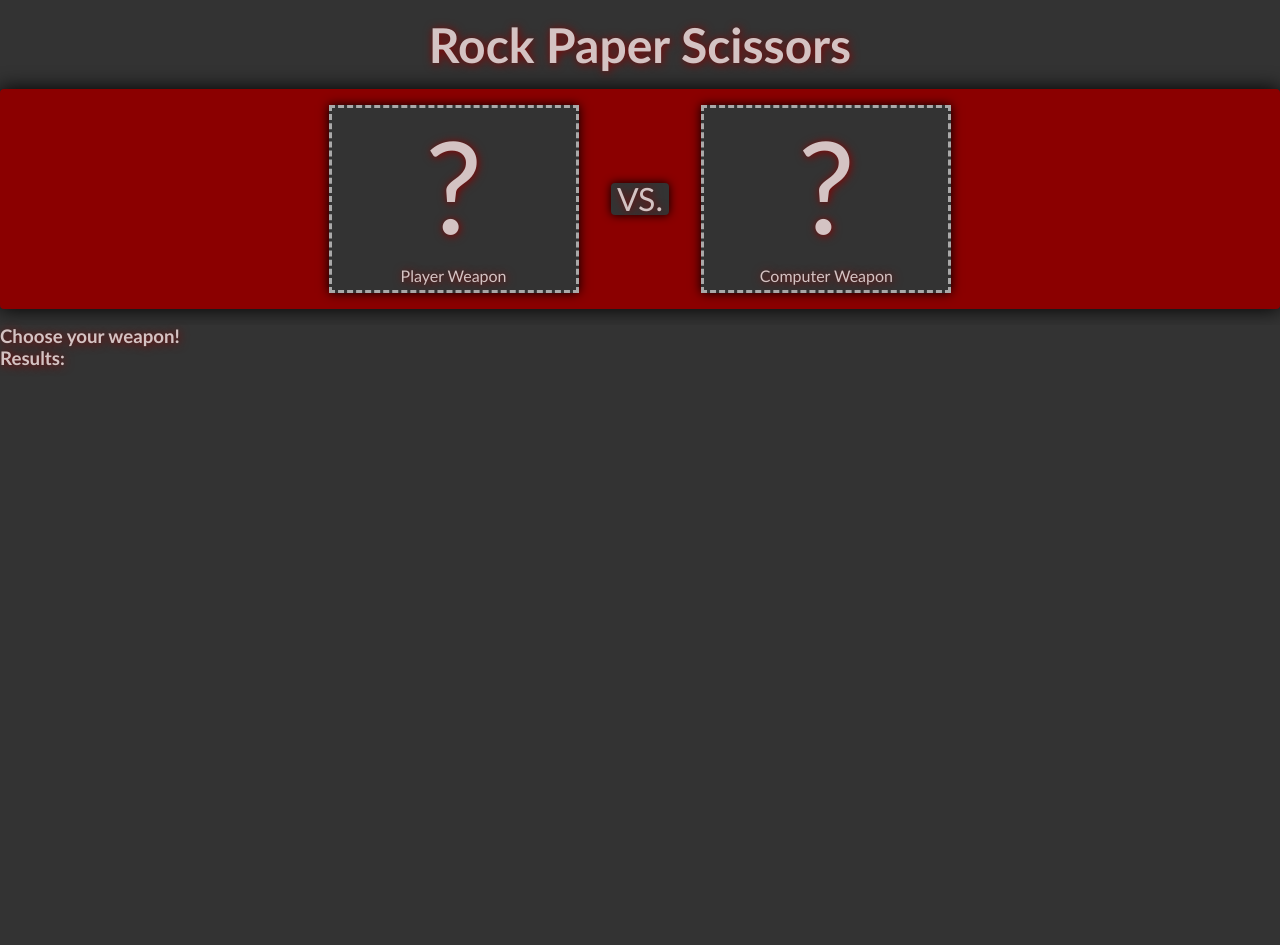
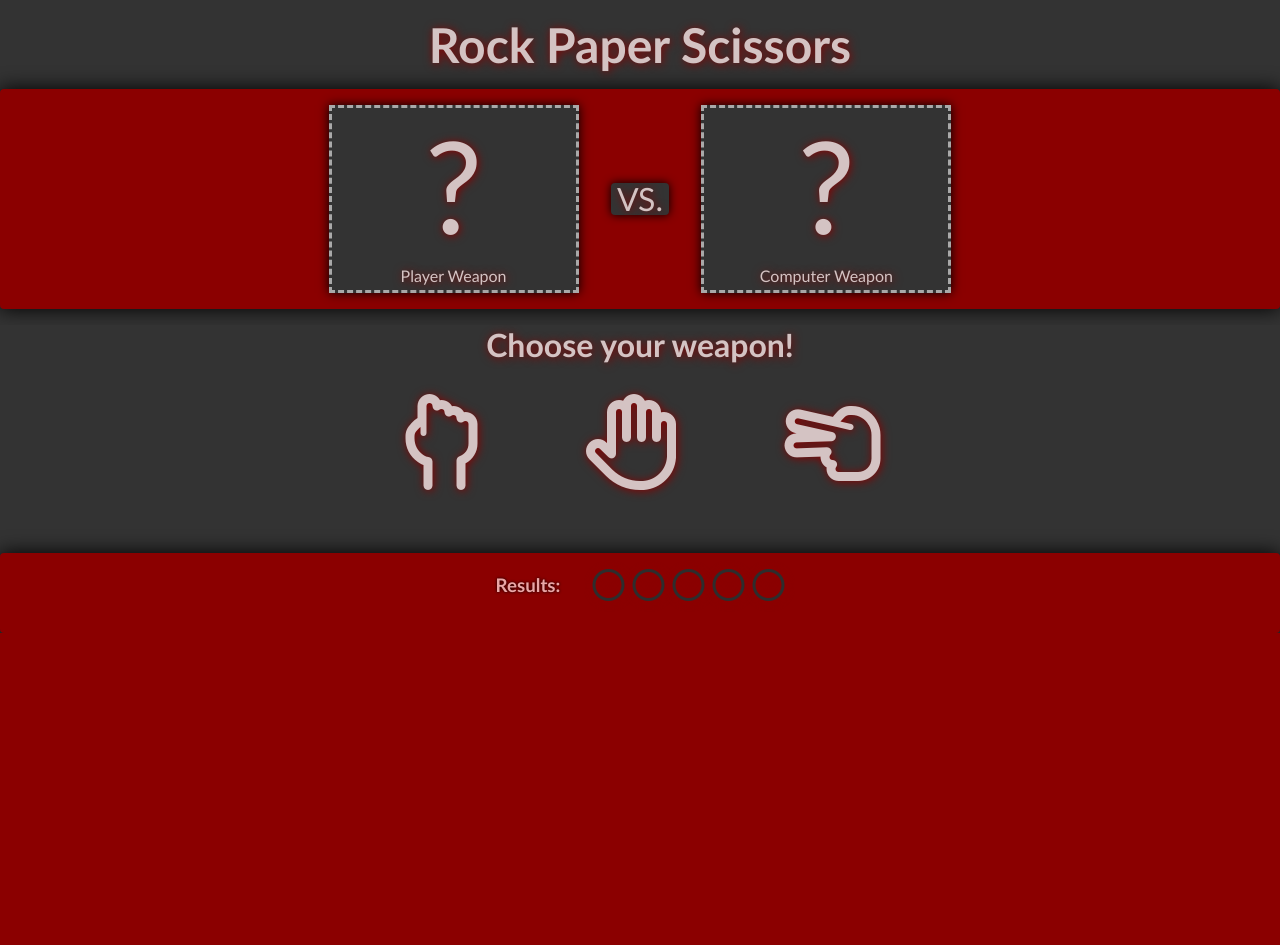
Before and after one commit to Tyson-C/RPS, a plain HTML site: page index.html in a window 1280 px wide. Before the commit the page ends 800 px from the top, so only its background shows below. Drawn offline with Linux system fonts and the light colour scheme.

Commit message:
Finish HTML and CSS

```diff
--- a/index.html
+++ b/index.html
@@ -7,6 +7,7 @@
     <meta name="viewport" content="width=device-width, initial-scale=1.0">
     <link rel="stylesheet" href="style.css">
     <script src="script.js"></script>
+    <script src="https://kit.fontawesome.com/b1819d796d.js" crossorigin="anonymous"></script>
     <title>Rock Paper Scissors</title>
 </head>
 
@@ -26,22 +27,22 @@
     <div class="player-select-area">
         <h3 class="player-select-header">Choose your weapon!</h3>
         <div class="player-cards">
-            <div class="choice-card"></div>
-            <div class="choice-card"></div>
-            <div class="choice-card"></div>
+            <div class="choice-card"><i class="fa-regular fa-hand-back-fist"></i></div>
+            <div class="choice-card"><i class="fa-regular fa-hand"></i></i></div>
+            <div class="choice-card"><i class="fa-regular fa-hand-scissors"></i></div>
         </div>
     </div>
     <div class="results-area">
         <h3 class="results-header">Results:</h3>
         <div class="game-outcomes">
-            <div class="game-1-outcome"></div>
-            <div class="game-2-outcome"></div>
-            <div class="game-3-outcome"></div>
-            <div class="game-4-outcome"></div>
-            <div class="game-5-outcome"></div>
+            <div class="game-1-outcome"><i class="fa-regular fa-circle"></i></div>
+            <div class="game-2-outcome"><i class="fa-regular fa-circle"></i></div>
+            <div class="game-3-outcome"><i class="fa-regular fa-circle"></i></div>
+            <div class="game-4-outcome"><i class="fa-regular fa-circle"></i></div>
+            <div class="game-5-outcome"><i class="fa-regular fa-circle"></i></div>
         </div>
-        <div class="declare-winner"></div>
     </div>
+    <div class="declare-winner"></div>
 </body>
 
 </html>
--- a/style.css
+++ b/style.css
@@ -1,7 +1,8 @@
 * {
     margin: 0;
     padding: 0;
-    font-family: 'Trebuchet MS', 'Lucida Sans Unicode', 'Lucida Grande', 'Lucida Sans', Arial, sans-serif;    background-color: rgb(51, 51, 51);
+    font-family: 'Trebuchet MS', 'Lucida Sans Unicode', 'Lucida Grande', 'Lucida Sans', Arial, sans-serif;
+    background-color: rgb(51, 51, 51);
     color: rgb(212, 195, 195);
     text-shadow: 1px 1px 10px darkred;
     box-sizing: border-box;
@@ -69,6 +70,68 @@
     padding: 0.3rem;
 }
 
-.player-select-area {
+.player-select-header {
+    text-align: center;
+    font-size: clamp(.7rem, 5vw, 2rem);
+    margin-bottom: 1rem;
+}
 
+.player-cards {
+    display: flex;
+    justify-content: center;
+    gap: clamp(0rem, 8vw, 9rem);
+    margin-bottom: 3rem;
 }
+
+.choice-card {
+    display: flex;
+    justify-content: center;
+    align-items: center;
+    font-size: clamp(4rem, 25vh, 6rem);
+    min-height: 125px;
+    text-shadow: 2px 2px 10px darkred
+}
+
+.results-area {
+    display: flex;
+    justify-content: center;
+    background-color: darkred;
+    border-radius: 4px;
+    padding: 1rem 1rem 2rem;
+    box-shadow: 0 0 20px black;
+    gap: 2rem;
+}
+
+.results-header {
+    background-color: darkred;
+    color: rgb(235, 166, 166);
+    text-shadow: 0 0 3px black;
+    display: flex;
+    justify-content: center;
+    align-items: center;
+}
+
+.game-outcomes {
+    display: flex;
+    background-color: darkred;
+    gap: 0.5rem;
+}
+
+.game-outcomes i {
+    background-color: darkred;
+    color: rgb(46, 45, 45);
+    font-size: clamp(1rem, 10vw, 2rem);
+}
+
+.declare-winner {
+    background-color: darkred;
+    display: flex;
+    justify-content: center;
+    align-items: flex-start;
+    padding: 0 2rem 5rem;
+    height: 39vh;
+    text-align: center;
+    font-size: clamp(4rem, 25vh, 6rem);
+    color: rgb(235, 166, 166);
+    text-shadow: 0 0 1px whitesmoke;
+}
```
